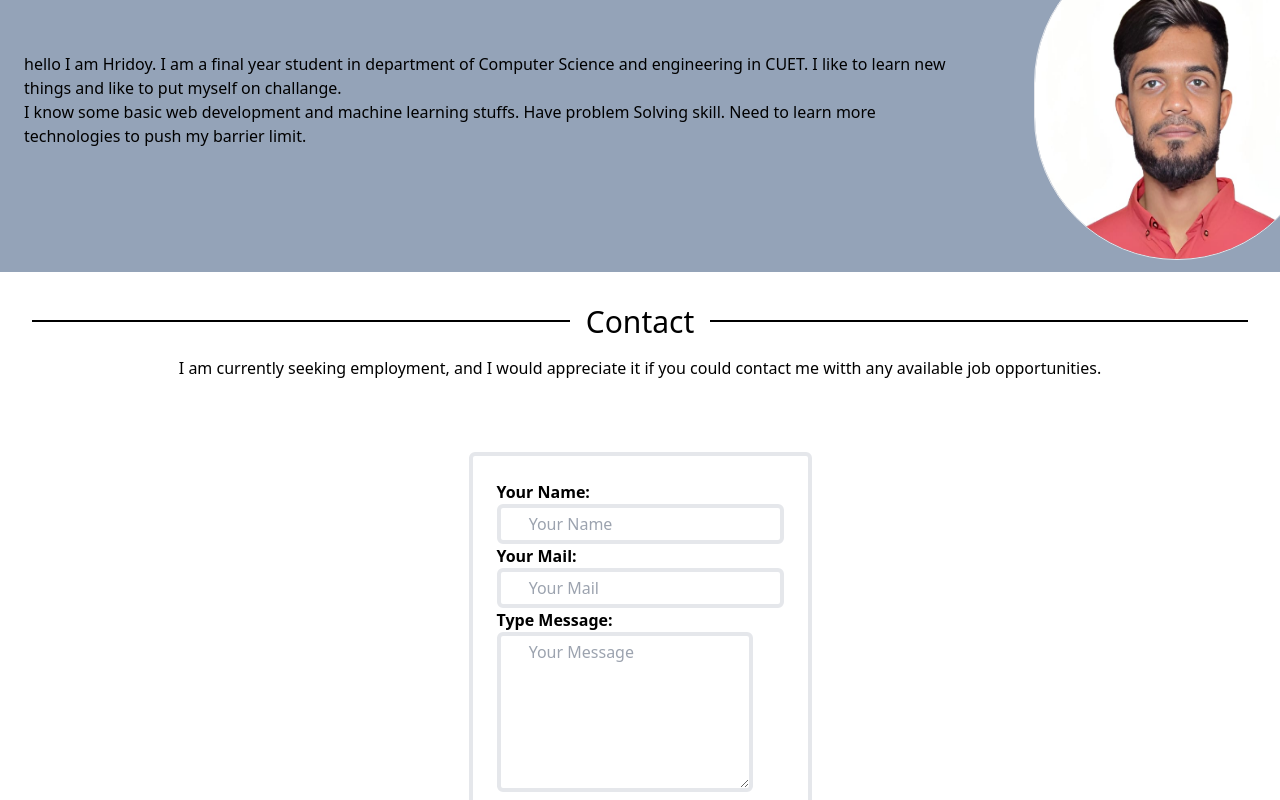
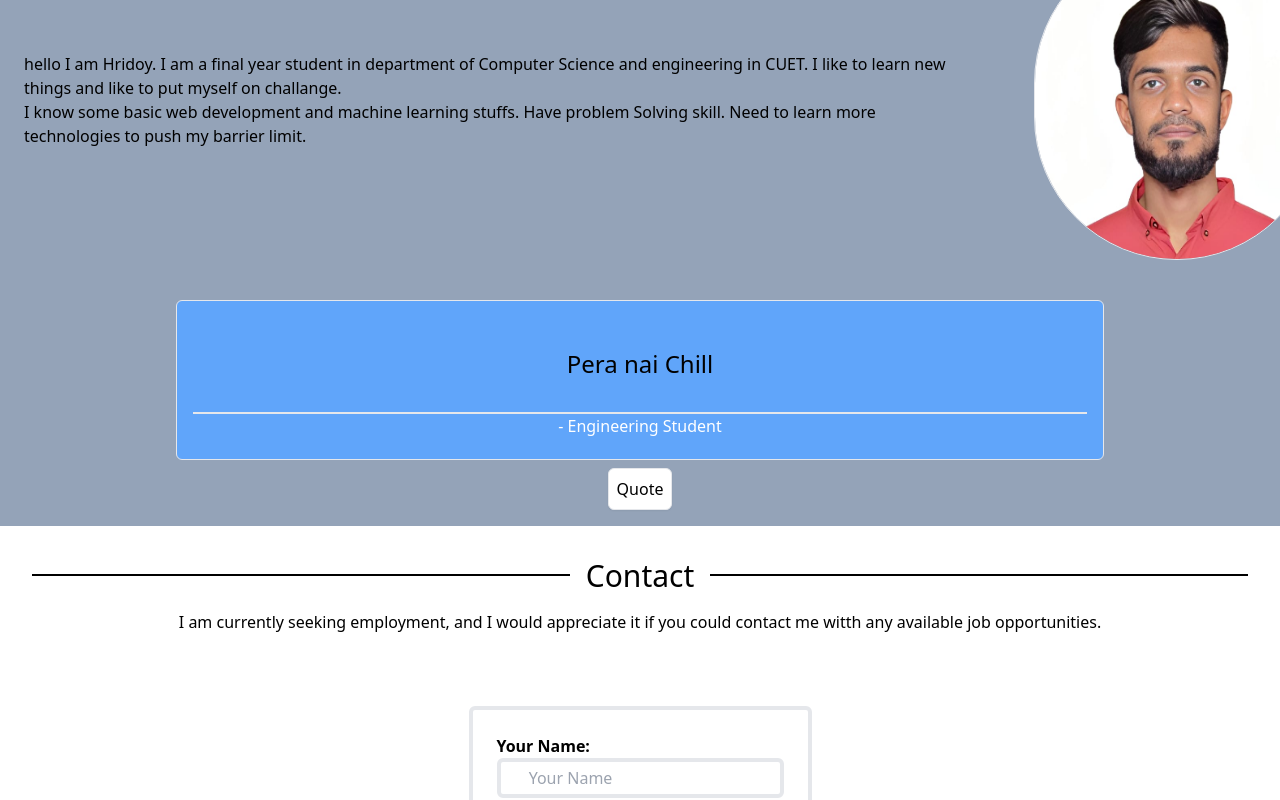
Before and after one commit to sirajul116/Assignment, a React (Vite) app in the folder PortfolioReact/: page / in a window 1280 px wide. Shown: the part 992-1792 px from the top of the page. Built offline with nearby package versions, Linux system fonts and the light colour scheme; no server answers.

Commit message:
Quote add

```diff
--- a/PortfolioReact/src/components/About.jsx
+++ b/PortfolioReact/src/components/About.jsx
@@ -1,8 +1,9 @@
 import React from 'react';
+import Quote from './Quote';
 
 function About() {
   return (
-    <div className=" bg-slate-400 h-96 p-4">
+    <div className=" bg-slate-400 h-auto p-4">
       <div className="flex justify-center ">
         <hr className="flex-grow border-t-2 border-black m-4"></hr>
         <h1 className="text-3xl">About Me</h1>
@@ -25,6 +26,7 @@ function About() {
           />
         </div>
       </div>
+      <Quote />
     </div>
   );
 }
--- /dev/null
+++ b/PortfolioReact/src/components/Quote.jsx
@@ -0,0 +1,50 @@
+import React, { useState } from 'react';
+
+let quotes = [];
+async function loadQuotes() {
+  const response = await fetch('https://type.fit/api/quotes');
+  quotes = await response.json();
+}
+
+const Quote = () => {
+  const [quote, setQuote] = useState({
+    text: 'Pera nai Chill',
+    author: 'Engineering Student',
+  });
+
+  const random = () => {
+    const select = quotes[Math.floor(Math.random() * quotes.length)];
+    setQuote(select);
+  };
+
+  loadQuotes();
+
+  return (
+    <>
+      <div className=" h-40 ml-40 mr-40 mt-10 mb-2 p-4 bg-blue-400 border rounded-md">
+        <div className="grid place-items-center p-2 text-2xl h-3/4">
+          {quote.text}
+        </div>
+        <div>
+          <div></div>
+          <div></div>
+          <div className="grid place-items-center border-t-2 text-white">
+            - {quote.author.split(',')[0]}
+          </div>
+        </div>
+      </div>
+      <div className="grid place-items-center">
+        <button
+          className=" border rounded-md p-2 bg-white shadow-sm hover:bg-blue-600"
+          onClick={() => {
+            random();
+          }}
+        >
+          Quote
+        </button>
+      </div>
+    </>
+  );
+};
+
+export default Quote;
```
